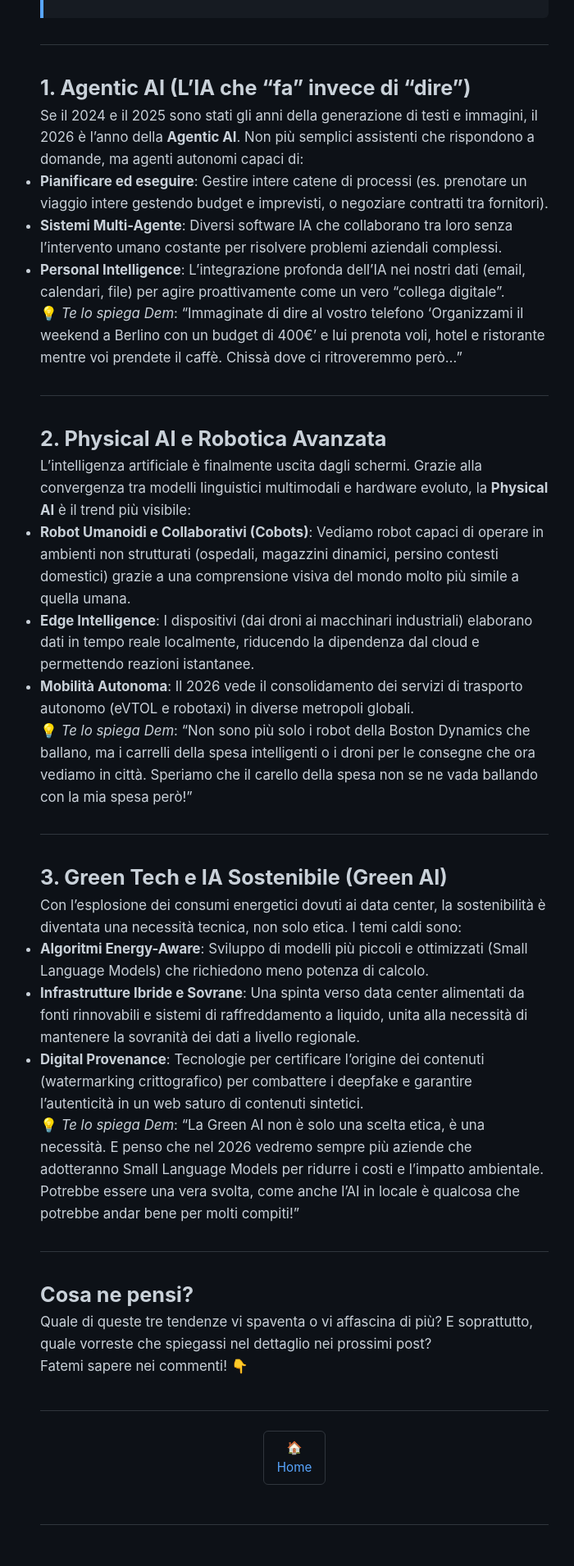
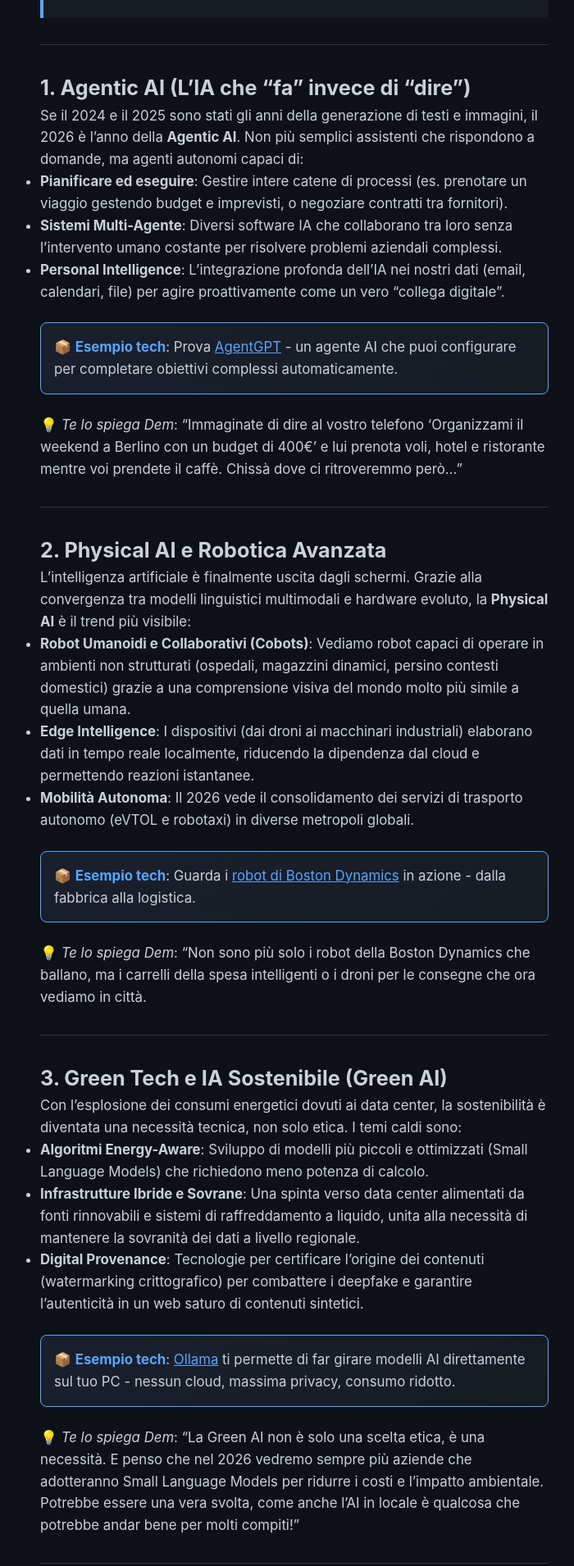
Before and after one commit to DemPago/DemPago.github.io, a Jekyll site: the page built from _posts/2026-02-15-anno-azione-ia.md, in a window 1280 px wide. Shown: the part 643-2553 px from the top of the page at 82% size, without its empty margins (405-1105 px from the left). Built offline with Jekyll 4.4.1, drawn with Linux system fonts in a browser that asks for light colours; comment, search, counter and statistics services are not loaded.

Commit message:
Add tech examples with links for each section

```diff
--- a/_layouts/default.html
+++ b/_layouts/default.html
@@ -190,6 +190,23 @@
     .post-card-date {
       color: #8b949e;
       font-size: 0.75rem;
+    }
+
+    .esempio-tech {
+      background: linear-gradient(135deg, #1a1f2e 0%, #161b22 100%);
+      border: 1px solid var(--accent);
+      border-radius: 8px;
+      padding: 1rem;
+      margin: 1.5rem 0;
+    }
+
+    .esempio-tech strong {
+      color: var(--accent);
+    }
+
+    .esempio-tech a {
+      color: var(--accent);
+      text-decoration: underline;
     }
 
     .post-list a {
@@ -396,10 +413,14 @@
       {{ content }}
     </main>
   </div>
+  <footer>
+    <p>👀 <span id="counter">-</span> visite</p>
+  </footer>
   <script>
     fetch('https://api.countapi.xyz/hit/DemPago/github.io')
       .then(r => r.json())
-      .then(data => document.getElementById('counter').innerText = data.value);
+      .then(data => document.getElementById('counter').innerText = data.value)
+      .catch(() => document.getElementById('counter').innerText = "?");
   </script>
 </body>
 </html>
--- a/_posts/2026-02-15-anno-azione-ia.md
+++ b/_posts/2026-02-15-anno-azione-ia.md
@@ -22,9 +22,11 @@ I primi 3 temi dell'anno sono **AI, AI e un altro tipo di AI**.
 
 Se il 2024 e il 2025 sono stati gli anni della generazione di testi e immagini, il 2026 è l'anno della **Agentic AI**. Non più semplici assistenti che rispondono a domande, ma agenti autonomi capaci di:
 
-- **Pianificare ed eseguire**: Gestire intere catene di processi (es. prenotare un viaggio intere gestendo budget e imprevisti, o negoziare contratti tra fornitori).
+- **Pianificare ed eseguire**: Gestire intere catene di processi (es. prenotare un viaggio gestendo budget e imprevisti, o negoziare contratti tra fornitori).
 - **Sistemi Multi-Agente**: Diversi software IA che collaborano tra loro senza l'intervento umano costante per risolvere problemi aziendali complessi.
 - **Personal Intelligence**: L'integrazione profonda dell'IA nei nostri dati (email, calendari, file) per agire proattivamente come un vero "collega digitale".
+
+<div class="esempio-tech">📦 <strong>Esempio tech</strong>: Prova <a href="https://agentgpt.reworkd.ai" target="_blank">AgentGPT</a> - un agente AI che puoi configurare per completare obiettivi complessi automaticamente.</div>
 
 💡 *Te lo spiega Dem*: "Immaginate di dire al vostro telefono 'Organizzami il weekend a Berlino con un budget di 400€' e lui prenota voli, hotel e ristorante mentre voi prendete il caffè.
 Chissà dove ci ritroveremmo però..."
@@ -39,8 +41,9 @@ L'intelligenza artificiale è finalmente uscita dagli schermi. Grazie alla conve
 - **Edge Intelligence**: I dispositivi (dai droni ai macchinari industriali) elaborano dati in tempo reale localmente, riducendo la dipendenza dal cloud e permettendo reazioni istantanee.
 - **Mobilità Autonoma**: Il 2026 vede il consolidamento dei servizi di trasporto autonomo (eVTOL e robotaxi) in diverse metropoli globali.
 
+<div class="esempio-tech">📦 <strong>Esempio tech</strong>: Guarda i <a href="https://bostondynamics.com" target="_blank">robot di Boston Dynamics</a> in azione - dalla fabbrica alla logistica.</div>
+
 💡 *Te lo spiega Dem*: "Non sono più solo i robot della Boston Dynamics che ballano, ma i carrelli della spesa intelligenti o i droni per le consegne che ora vediamo in città.
-Speriamo che il carello della spesa non se ne vada ballando con la mia spesa però!"
 
 ---
 
@@ -52,6 +55,8 @@ Con l'esplosione dei consumi energetici dovuti ai data center, la sostenibilità
 - **Infrastrutture Ibride e Sovrane**: Una spinta verso data center alimentati da fonti rinnovabili e sistemi di raffreddamento a liquido, unita alla necessità di mantenere la sovranità dei dati a livello regionale.
 - **Digital Provenance**: Tecnologie per certificare l'origine dei contenuti (watermarking crittografico) per combattere i deepfake e garantire l'autenticità in un web saturo di contenuti sintetici.
 
+<div class="esempio-tech">📦 <strong>Esempio tech</strong>: <a href="https://ollama.com" target="_blank">Ollama</a> ti permette di far girare modelli AI direttamente sul tuo PC - nessun cloud, massima privacy, consumo ridotto.</div>
+
 💡 *Te lo spiega Dem*: "La Green AI non è solo una scelta etica, è una necessità. E penso che nel 2026 vedremo sempre più aziende che adotteranno Small Language Models per ridurre i costi e l'impatto ambientale.
 Potrebbe essere una vera svolta, come anche l'AI in locale è qualcosa che potrebbe andar bene per molti compiti!"
 
```
